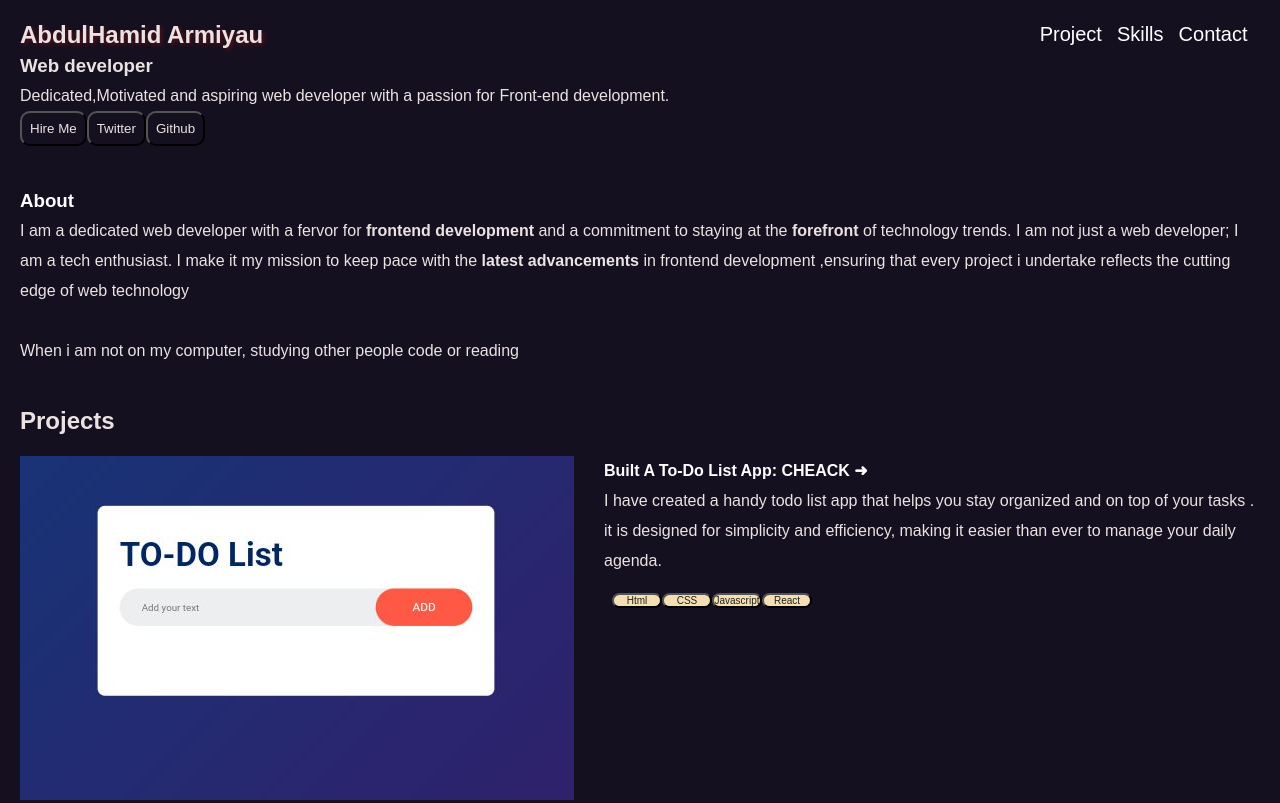
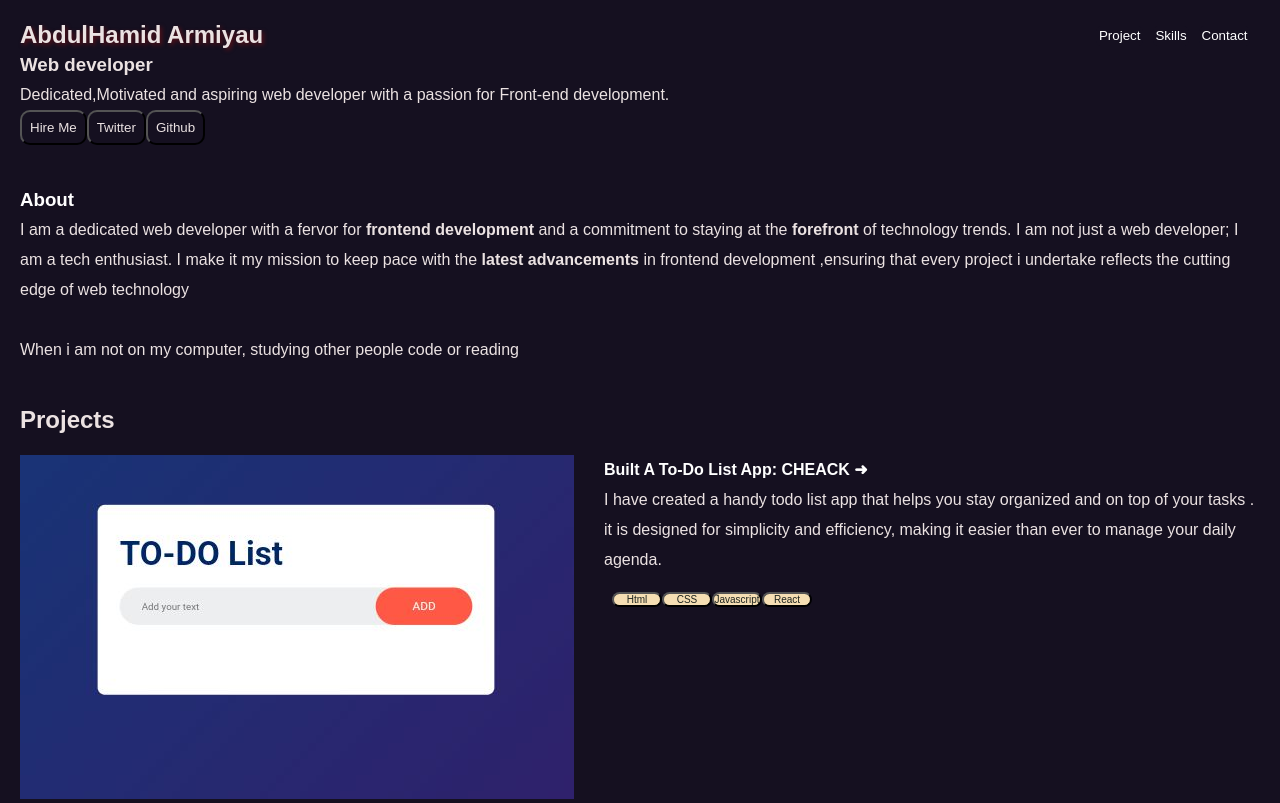
Before and after one commit to armiyau1/My-personal-portfolio, a React app: page / in a window 1280 px wide. Shown: the top 803 px of the page. Built offline with nearby package versions, Linux system fonts and the light colour scheme.

Commit message:
my portfolio

```diff
--- a/public/index.css
+++ b/public/index.css
@@ -189,7 +189,7 @@ margin-left: auto;
 .btn4{
 margin-right: 10px;
 padding: 2.5px;
-color: white;
+color: #fff;
     background-color: #151020;
     border: none;
 border-radius: 5px;
@@ -199,7 +199,6 @@ cursor: pointer;
 .btn4 a{
     text-decoration: none;
     color: white;
-    font-size: 20px;
 
    }
 
```
